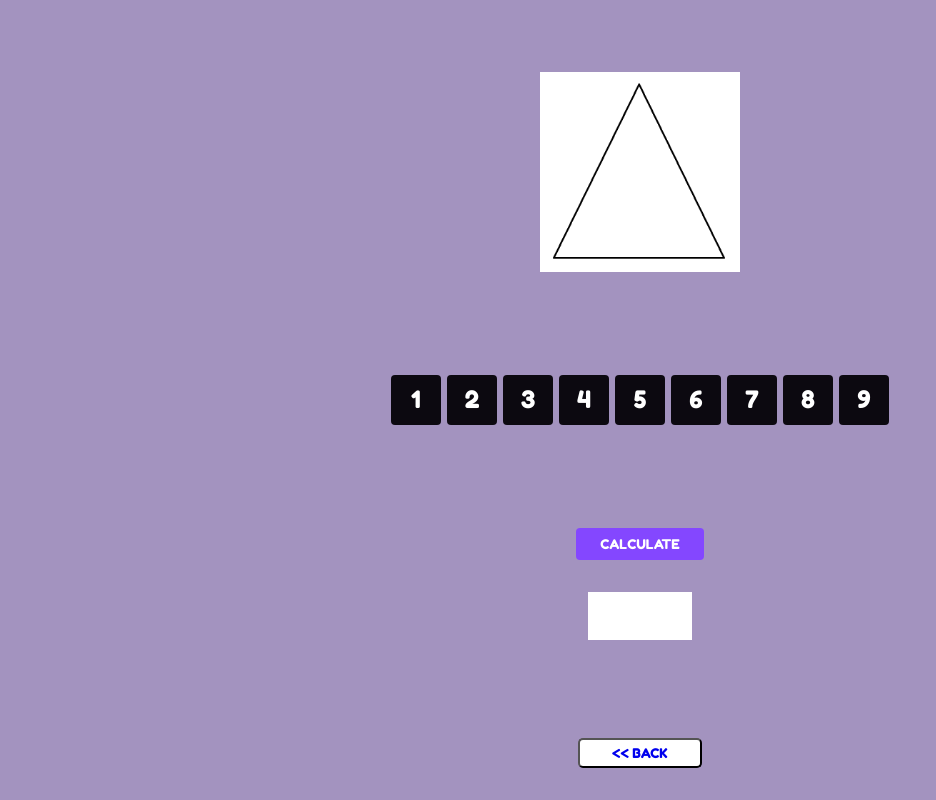
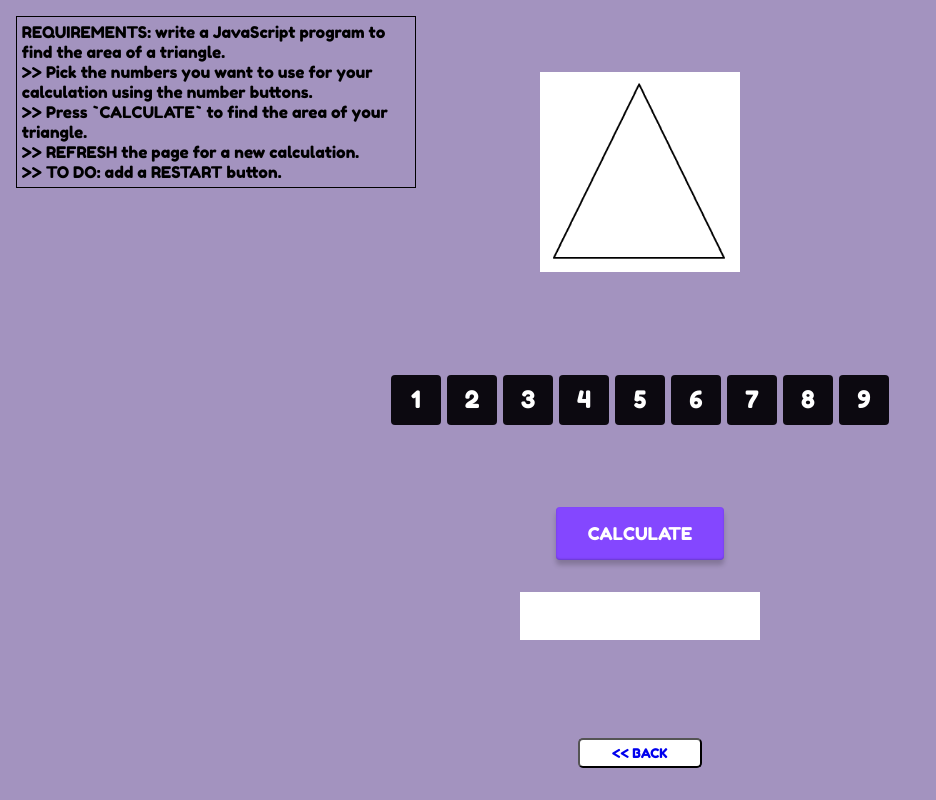
Before and after one commit to Ari-O-Alt/javascript_exercises, a plain HTML site: page pages/ariaOfTriangle/ariaOfTriangle.html in a window 1280 px wide. Shown: the whole page, without its empty margins (0-936 px from the left). Drawn offline with Linux system fonts and the light colour scheme.

Commit message:
Finished the design of tha page

```diff
--- a/pages/ariaOfTriangle/ariaOfTriangle.css
+++ b/pages/ariaOfTriangle/ariaOfTriangle.css
@@ -51,9 +51,10 @@ img {
 #textTarget {
   position: absolute;
   bottom: 20%;
+  height: 3rem;
+  width: 15rem;
   background-color: #fff;
-  height: 3rem;
-  width: 6.5rem;
+
   display: flex;
   justify-content: center;
   align-items: center;
@@ -64,12 +65,18 @@ img {
 #calc {
   position: absolute;
   bottom: 15rem;
-  padding: 0.5rem 1.5rem;
+  padding: 1rem 2rem;
+  font-size: 1.1rem;
   border: none;
   cursor: pointer;
   background-color: #8447ff;
   color: #fff;
   border-radius: 4px;
+  box-shadow: rgba(0, 0, 0, 0.2) 0px 5px 5px, inset rgba(0, 0, 0, 0.2) 0px -1px 2px;
+}
+
+#calc:hover {
+  background-color: #065a82;
 }
 
 #homeButton {
@@ -83,3 +90,15 @@ img {
 #homeButton a {
   text-decoration: none;
 }
+
+#requierments {
+  position: absolute;
+  top: 0;
+  left: 0;
+  margin: 1rem;
+  padding: 0.3rem;
+  border: 1px solid #000;
+  width: 400px;
+  height: auto;
+  text-align: left;
+}
--- a/pages/ariaOfTriangle/ariaOfTriangle.html
+++ b/pages/ariaOfTriangle/ariaOfTriangle.html
@@ -10,6 +10,13 @@
 
   <body>
     <div id="app">
+      <div id="requierments">
+        <p>REQUIREMENTS: write a JavaScript program to find the area of a triangle.</p>
+        <p>>> Pick the numbers you want to use for your calculation using the number buttons.</p>
+        <p>>> Press `CALCULATE` to find the area of your triangle.</p>
+        <p>>> REFRESH the page for a new calculation.</p>
+        <p>>> TO DO: add a RESTART button.</p>
+      </div>
       <div id="triangle" style="background-image: url('../../images/TB.png')"></div>
       <button class="side" value="1">1</button>
       <button class="side" value="2">2</button>
@@ -25,7 +32,7 @@
 
       <button id="calc">CALCULATE</button>
 
-      <button id="homeButton"><a href="../../index.html"> << BACK</a></button>
+      <button id="homeButton"><a href="../../index.html"><< BACK</a></button>
     </div>
 
     <script src="./ariaOfTriangle.js"></script>
--- a/pages/ariaOfTriangle/ariaOfTriangle.js
+++ b/pages/ariaOfTriangle/ariaOfTriangle.js
@@ -31,7 +31,7 @@ function changeBgImage() {
 
 function printNumberToPage(event) {
   changeBgImage();
-  text += event.target.value + ' ';
+  arrayToPushTo.length > 1 ? (text += event.target.value + ' ') : (text += event.target.value + ' ' + 'X' + ' ');
   arrayToPushTo.push(event.target.value);
   textTarget.innerHTML = text;
 
@@ -48,7 +48,7 @@ elements.forEach(function (element) {
 
 function calculateArea(string) {
   const stringToArray = string.split('');
-  const finalArray = stringToArray.filter((char) => char !== ' ');
+  const finalArray = stringToArray.filter((char) => char !== ' ' && char !== 'X');
   const num1 = finalArray[0];
   const num2 = finalArray[1];
   const num3 = finalArray[2];
```
